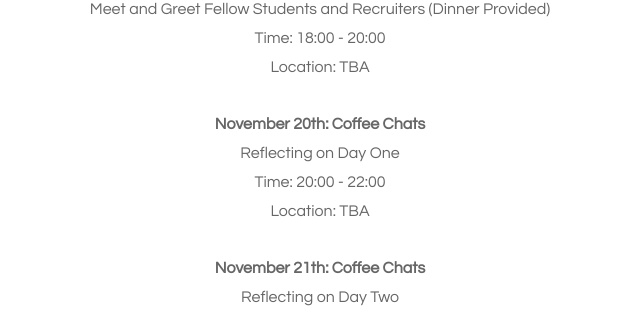
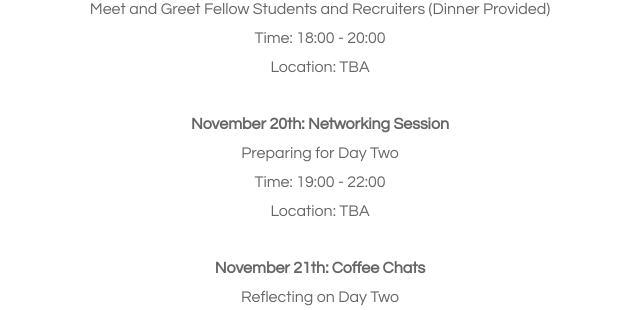
Before and after one commit to kojino/hcji_website, a Rails app: page /careers in a window 1280 px wide; the page is wider, and only the part inside the window is pictured. Shown: the part 1593-1903 px from the top of that part, without its empty margins (360-1000 px from the left). Run offline with Rails 7, Linux system fonts and the light colour scheme; style sheets or scripts are compiled from the project's sources; some libraries are stand-ins or nearby versions.

Commit message:
change name

```diff
--- a/app/views/static_pages/careers.html.erb
+++ b/app/views/static_pages/careers.html.erb
@@ -36,9 +36,9 @@
 				Time: 18:00 - 20:00<br>
 				Location: TBA<br><br>
 
-				<b>November 20th: Coffee Chats</b><br>
-				Reflecting on Day One<br>
-				Time: 20:00 - 22:00<br>
+				<b>November 20th: Networking Session</b><br>
+				Preparing for Day Two<br>
+				Time: 19:00 - 22:00<br>
 				Location: TBA<br><br>
 
 				<b>November 21th: Coffee Chats</b><br>
```
